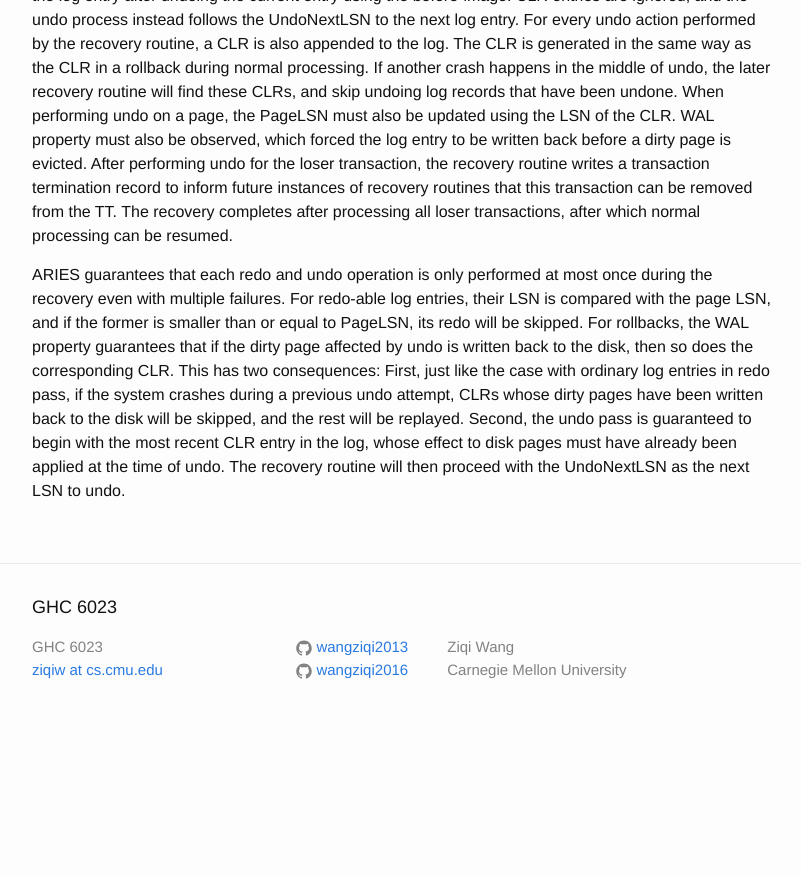
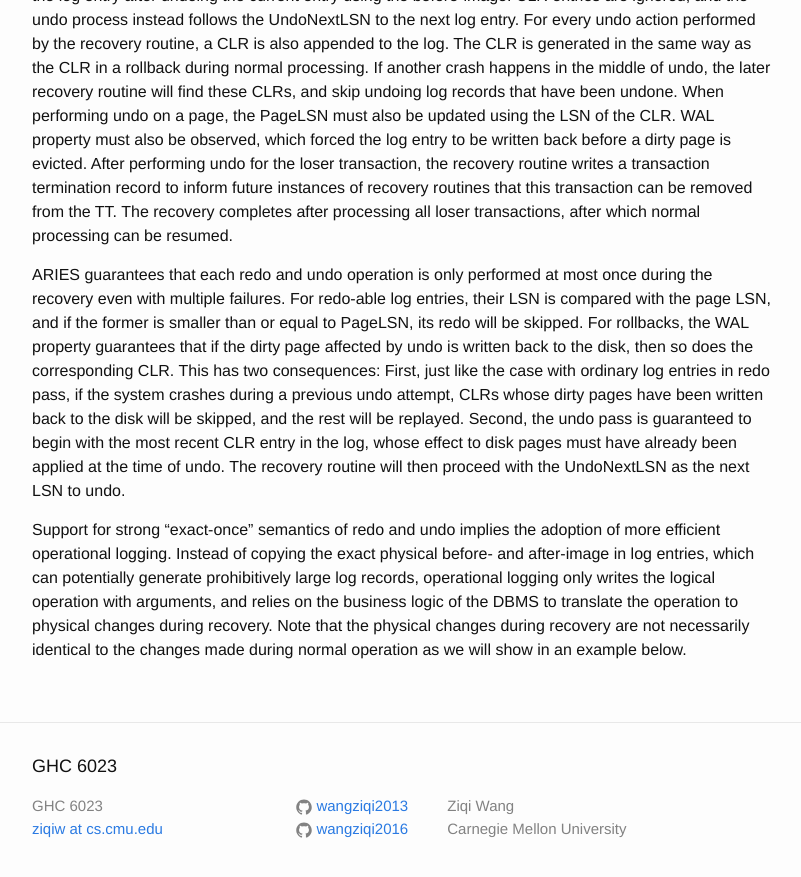
Before and after one commit to wangziqi2013/wangziqi2013.github.io, a Jekyll site: the page built from _posts/2019-01-31-aries.markdown, in a window 1280 px wide and 900 px high, scrolled down 4423 px. Shown: the top 877 px of the window, without its empty margins (238-1039 px from the left). Built offline with Jekyll 4.4.1, drawn with Linux system fonts in a browser that asks for light colours; before the commit the page ends 5164 px from its top, so only the background shows below that.

Commit message:
Adding operational logging

```diff
--- a/_posts/2019-01-31-aries.markdown
+++ b/_posts/2019-01-31-aries.markdown
@@ -172,3 +172,9 @@ the case with ordinary log entries in redo pass, if the system crashes during a
 pages have been written back to the disk will be skipped, and the rest will be replayed. Second, the undo pass is guaranteed
 to begin with the most recent CLR entry in the log, whose effect to disk pages must have already been applied at the time
 of undo. The recovery routine will then proceed with the UndoNextLSN as the next LSN to undo.
+
+Support for strong "exact-once" semantics of redo and undo implies the adoption of more efficient operational logging.
+Instead of copying the exact physical before- and after-image in log entries, which can potentially generate prohibitively
+large log records, operational logging only writes the logical operation with arguments, and relies on the business logic
+of the DBMS to translate the operation to physical changes during recovery. Note that the physical changes during recovery
+are not necessarily identical to the changes made during normal operation as we will show in an example below.
```
